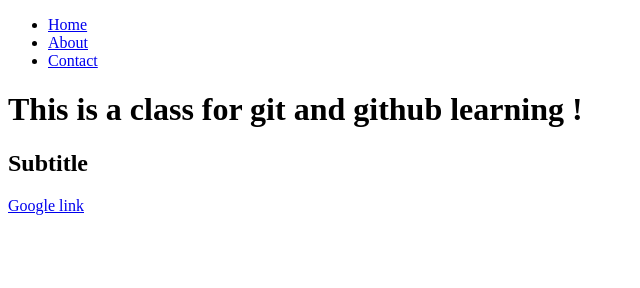
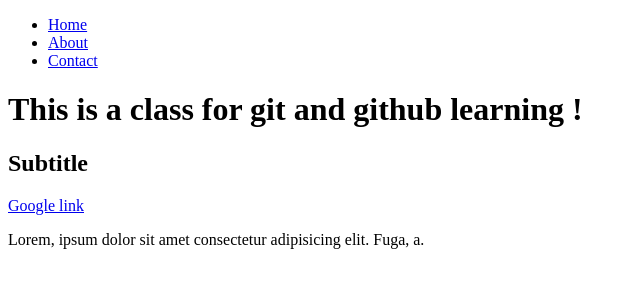
Before and after one commit to ouambo-takouam/code, a plain HTML site: page index.html in a window 1280 px wide. Shown: the whole page, without its empty margins (0-640 px from the left). Drawn offline with Linux system fonts and the light colour scheme.

Commit message:
adding text to index

```diff
--- a/index.html
+++ b/index.html
@@ -16,5 +16,6 @@
     <h1>This is a class for git and github learning !</h1>
     <h2>Subtitle</h2>
     <a href="https://google.com">Google link</a>
+    <p>Lorem, ipsum dolor sit amet consectetur adipisicing elit. Fuga, a.</p>
   </body>
 </html>
```
